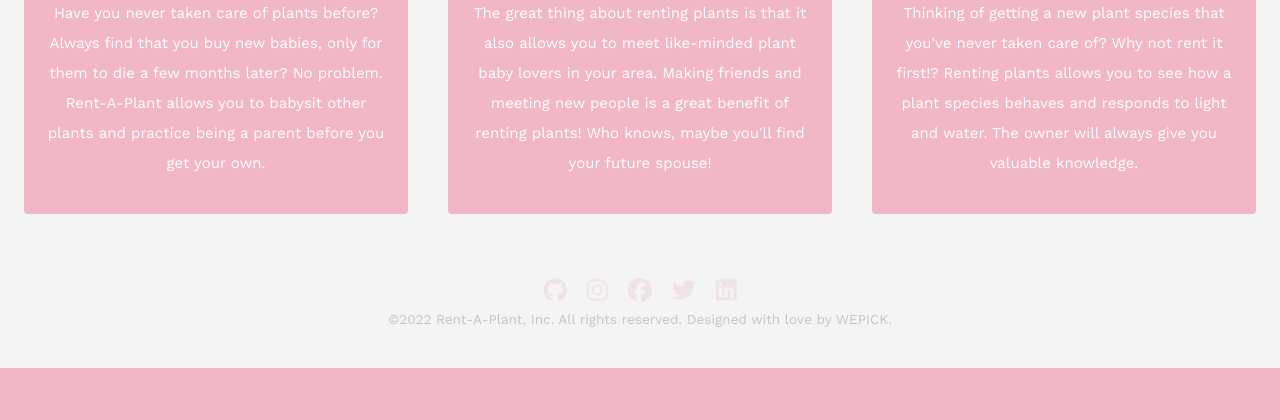
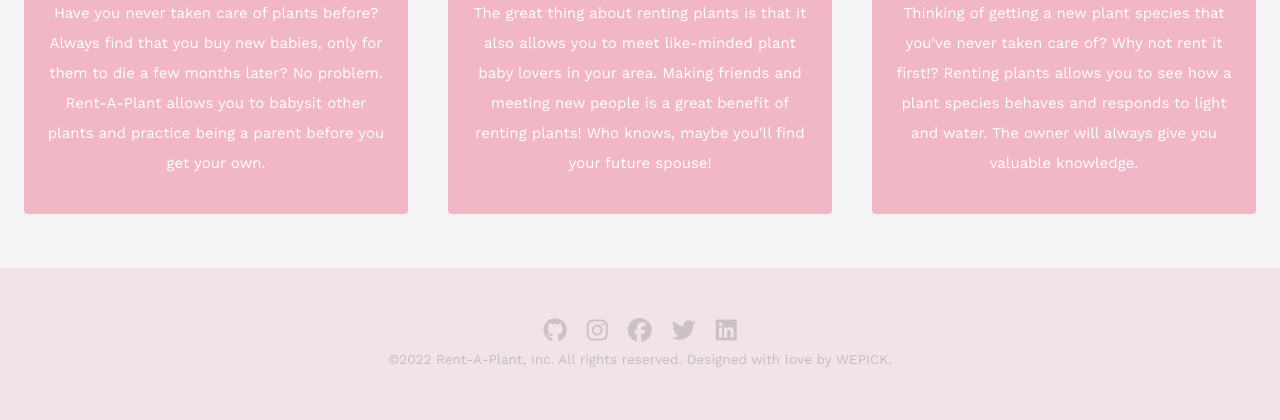
Before and after one commit to beataregina/rent_a_plant_app, a Rails app: page / in a window 1280 px wide. Shown: the part 792-1212 px from the top of the page. Before the commit the page ends 1160 px from the top, so only its background shows below. Run offline with Rails 7, Linux system fonts and the light colour scheme; style sheets or scripts are compiled from the project's sources; some libraries are stand-ins or nearby versions.

Commit message:
footer updated

```diff
--- a/app/assets/stylesheets/components/_footer.scss
+++ b/app/assets/stylesheets/components/_footer.scss
@@ -1,12 +1,13 @@
 
 .footer {
-  background: #F4F4F4;
+  background: #F1E4E7;
   align-items: center;
-  height: 100px;
-  padding: 0px 50px;
-  color: rgba(0,0,0,0.3);
+  height: auto;
+  padding: 3em 7em 2em;
+  color: black;
   bottom: 0px;
 }
+
 .footer-copyright{
   display: flex;
   justify-content: center;
@@ -22,7 +23,7 @@
   padding-top: 10px;
 }
 .footer-links a {
-  color: $pink-hover;
+  color: black;
   opacity: 0.15;
   text-decoration: none;
   font-size: 24px;
```
